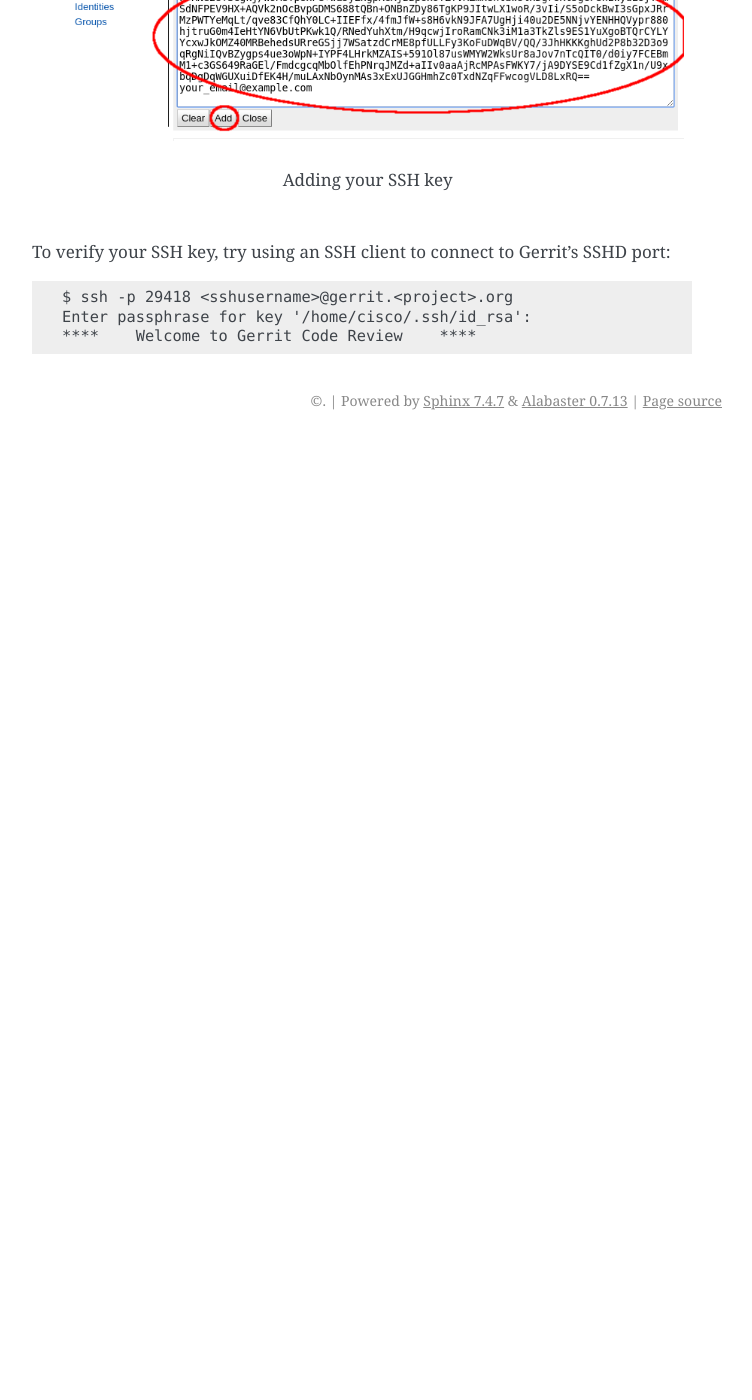
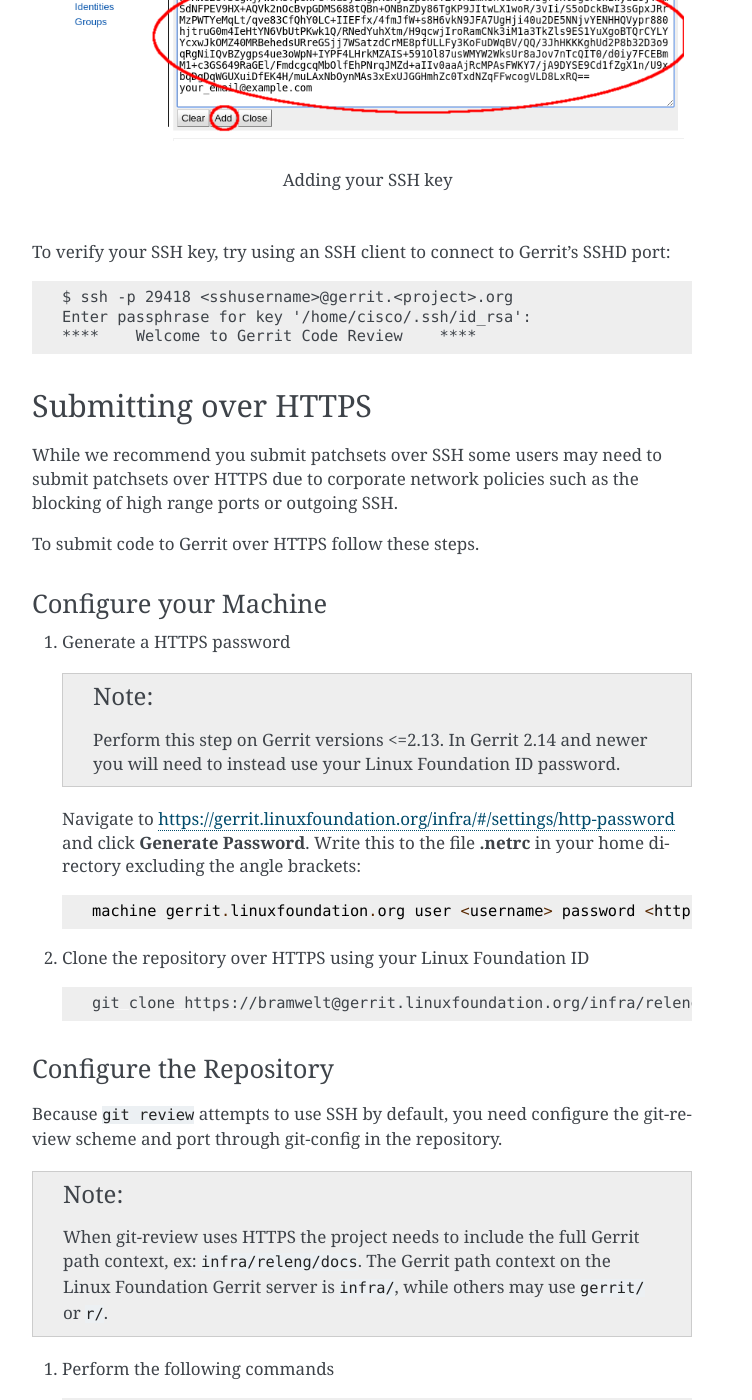
Before and after one commit to lfit/releng-docs, a Sphinx documentation site: the page built from docs/gerrit.rst, in a window 1280 px wide and 1400 px high, scrolled down 4672 px. Shown: the whole window, without its empty margins (388-1140 px from the left). Built offline with Sphinx 7.4.7, drawn with Linux system fonts in a browser that asks for light colours; before the commit the page ends 5112 px from its top, so only the background shows below that; some of the changed text lies outside the part shown.

Commit message:
How To Submit Patches to Gerrit over HTTPS
Documents the steps required to configure a user's machine and
repository in order to submit to Gerrit over https.

Issue: RELENG-563
Change-Id: I4843b14467c4c3a5658427f23befddb267c868db
Signed-off-by: Trevor Bramwell <tbramwell@linuxfoundation.org>

```diff
--- a/docs/conf.py
+++ b/docs/conf.py
@@ -23,5 +23,6 @@
 linkcheck_ignore = [
     'http.*PROJECT_DOMAIN.*',
     'https://gerrit.linuxfoundation.org/infra/releng/docs-conf',
+    'https://gerrit.linuxfoundation.org/infra/#/settings/http-password',
     'https://jenkins.acumos.org.*',
 ]
--- a/docs/gerrit.rst
+++ b/docs/gerrit.rst
@@ -13,7 +13,7 @@
 
 .. note::
 
-   Here's more information on `Gerrit <https://code.google.com/p/gerrit/>`_
+   Here is more information on `Gerrit <https://code.google.com/p/gerrit/>`_
 
 How to clone code
 =================
@@ -35,7 +35,8 @@
 .. note::
 
    For more information on how to generate the public/private key pair see
-   `Generating SSH keys for your system`_ and `Registering your SSH key with Gerrit`_
+   `Generating SSH keys for your system`_ and
+   `Registering your SSH key with Gerrit`_
 
 .. note::
 
@@ -48,9 +49,9 @@
 
    git clone ssh://jwagantall@gerrit.onap.org:29418/aaf/inno
 
-Since we are constantly working on uploading new code into the repositories, it's
-recommended to use SSH clones since the remotes for pushing code get configured
-appropriately.
+Since we are constantly working on uploading new code into the
+repositories, we recommend to use SSH clones since the remotes for
+pushing code get configured appropriately.
 
 Anonymous HTTP Clone
 --------------------
@@ -78,7 +79,7 @@
 
 .. note::
 
-   For Gerrit < 2.14 the HTTP password is not the same as the LFID password.
+   For Gerrit < 2.14 the HTTP password is not the same as the Linux Foundation ID password.
 
 .. note::
 
@@ -130,7 +131,7 @@
 
 .. note::
 
-    Here's more information on `SSH keys for Ubuntu
+    Here is more information on `SSH keys for Ubuntu
     <https://help.ubuntu.com/community/SSH/OpenSSH/Keys>`_
     and more on `generating SSH keys
     <https://help.github.com/articles/generating-ssh-keys/>`_
@@ -198,3 +199,73 @@
     $ ssh -p 29418 <sshusername>@gerrit.<project>.org
     Enter passphrase for key '/home/cisco/.ssh/id_rsa':
     ****    Welcome to Gerrit Code Review    ****
+
+
+Submitting over HTTPS
+=====================
+
+While we recommend you submit patchsets over SSH some users may need to
+submit patchsets over HTTPS due to corporate network policies such as
+the blocking of high range ports or outgoing SSH.
+
+To submit code to Gerrit over HTTPS follow these steps.
+
+Configure your Machine
+----------------------
+
+#. Generate a HTTPS password
+
+   .. note::
+
+      Perform this step on Gerrit versions <=2.13. In Gerrit 2.14 and newer
+      you will need to instead use your Linux Foundation ID password.
+
+   Navigate to `<https://gerrit.linuxfoundation.org/infra/#/settings/http-password>`_
+   and click **Generate Password**. Write this to the file **.netrc** in your
+   home directory excluding the angle brackets::
+
+     machine gerrit.linuxfoundation.org user <username> password <http-password>
+
+#. Clone the repository over HTTPS using your Linux Foundation ID
+
+   .. code-block:: shell
+
+      git clone https://bramwelt@gerrit.linuxfoundation.org/infra/releng/docs
+
+Configure the Repository
+------------------------
+
+Because ``git review`` attempts to use SSH by default, you need
+configure the git-review scheme and port through git-config in the
+repository.
+
+.. note::
+
+   When git-review uses HTTPS the project needs to include the full
+   Gerrit path context, ex: ``infra/releng/docs``.
+   The Gerrit path context on the Linux Foundation Gerrit server is
+   ``infra/``, while others may use ``gerrit/`` or ``r/``.
+
+#. Perform the following commands
+
+   .. code-block:: shell
+
+       cd docs/
+       git config gitreview.scheme https
+       git config gitreview.port 443
+       git config gitreview.project infra/releng/docs
+
+#. Verify the configuration by running the following command::
+
+     git review -s
+
+   If successful, the command will not print anything to the console,
+   otherwise `git review` will still requests your Gerrit username.
+   You can check the configuration enabled verbose output with::
+
+     git review -v -s
+
+   If the configuration is correct you will be able to submit your patch
+   with::
+
+     git review
```
